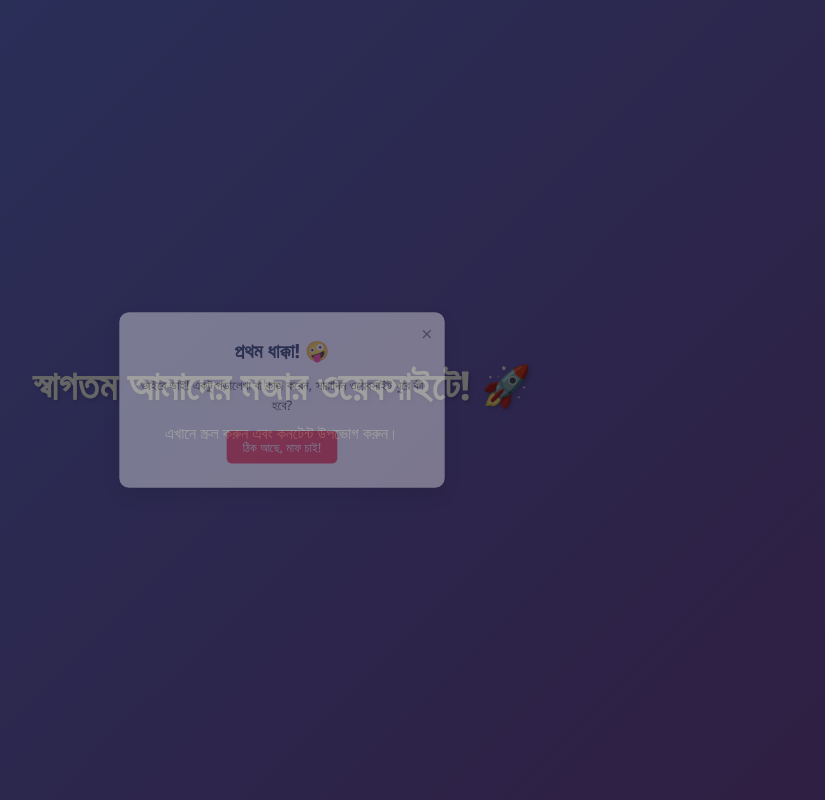
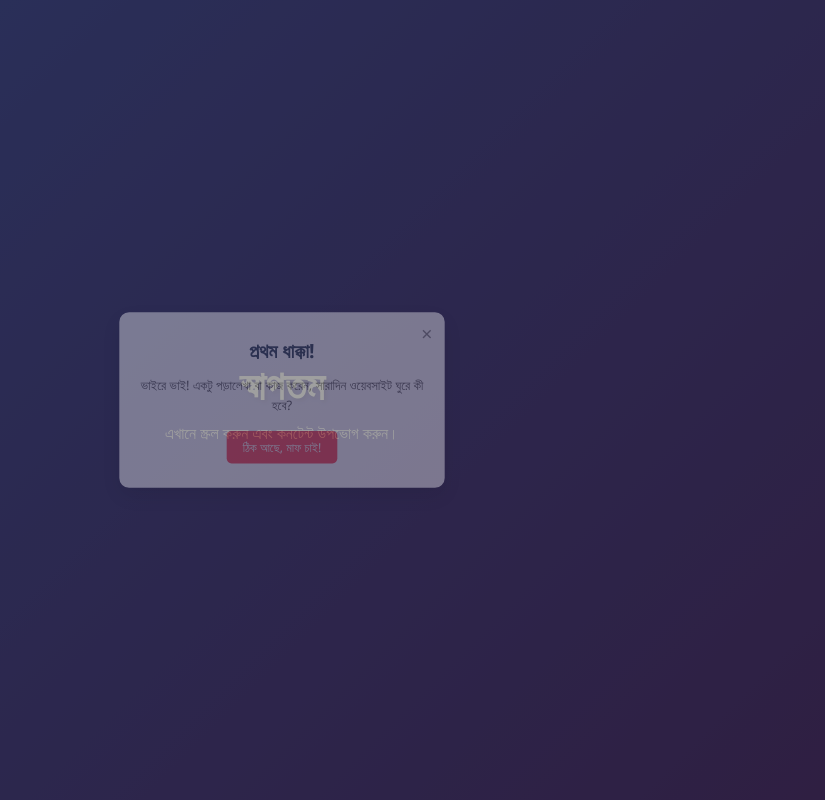
Before and after one commit to buildwithasif/popup-js, a plain HTML site: page index.html in a window 1280 px wide. Shown: the whole page, without its empty margins (358-1183 px from the left). Drawn offline with Linux system fonts and the light colour scheme.

Commit message:
Updated popup website

```diff
--- a/index.html
+++ b/index.html
@@ -1,15 +1,14 @@
-<!DOCTYPE html>
+<!doctype html>
 <html lang="bn">
   <head>
-    <meta charset="UTF-8">
-    <meta name="viewport" content="width=device-width, initial-scale=1.0">
-    <title>মজার ওয়েবসাইট</title>
-    <link rel="stylesheet" href="./css/style.css">
+    <meta charset="UTF-8" />
+    <meta name="viewport" content="width=device-width, initial-scale=1.0" />
+    <title>JS-POPUP</title>
+    <link rel="stylesheet" href="./css/style.css" />
   </head>
   <body>
-
     <div class="container">
-        <h1>স্বাগতম আমাদের মজার ওয়েবসাইটে! 🚀</h1>
+      <h1>স্বাগতম</h1>
       <p>এখানে স্ক্রল করুন এবং কনটেন্ট উপভোগ করুন।</p>
     </div>
 
@@ -17,7 +16,7 @@
     <div id="popup-overlay" class="overlay hidden">
       <div class="popup-card">
         <button id="close-btn" class="close-btn">&times;</button>
-            <h2 id="popup-title">বিশেষ ঘোষণা! 😂</h2>
+        <h2 id="popup-title">বিশেষ ঘোষণা! </h2>
         <p id="popup-text">এখানে মজার মেসেজ দেখাবে...</p>
         <button id="action-btn" class="action-btn">ঠিক আছে, মাফ চাই!</button>
       </div>
--- a/js/script.js
+++ b/js/script.js
@@ -8,15 +8,15 @@
 // Funny Bangla Messages
 const funnyMessages = [
     {
-        title: "প্রথম ধাক্কা! 🤪",
+        title: "প্রথম ধাক্কা! ",
         text: "ভাইরে ভাই! একটু পড়ালেখা বা কাজ করেন, সারাদিন ওয়েবসাইট ঘুরে কী হবে?"
     },
     {
-        title: "দ্বিতীয় ধাক্কা! 😜",
+        title: "দ্বিতীয় ধাক্কা! ",
         text: "আপনি কি ভেবেছিলেন আবার আসবে না? আমি কিন্তু ১০ সেকেন্ড পরেই চলে এলাম!"
     },
     {
-        title: "শেষ হুমকি! 😈",
+        title: "শেষ হুমকি! ",
         text: "আর একবার বন্ধ করলে আমি চিরতরে গায়েব হয়ে যাবো! কথা দিলাম আর ডিস্টার্ব করবো না।"
     }
 ];
```
Lines whose indentation alone changed are shown as unchanged.
